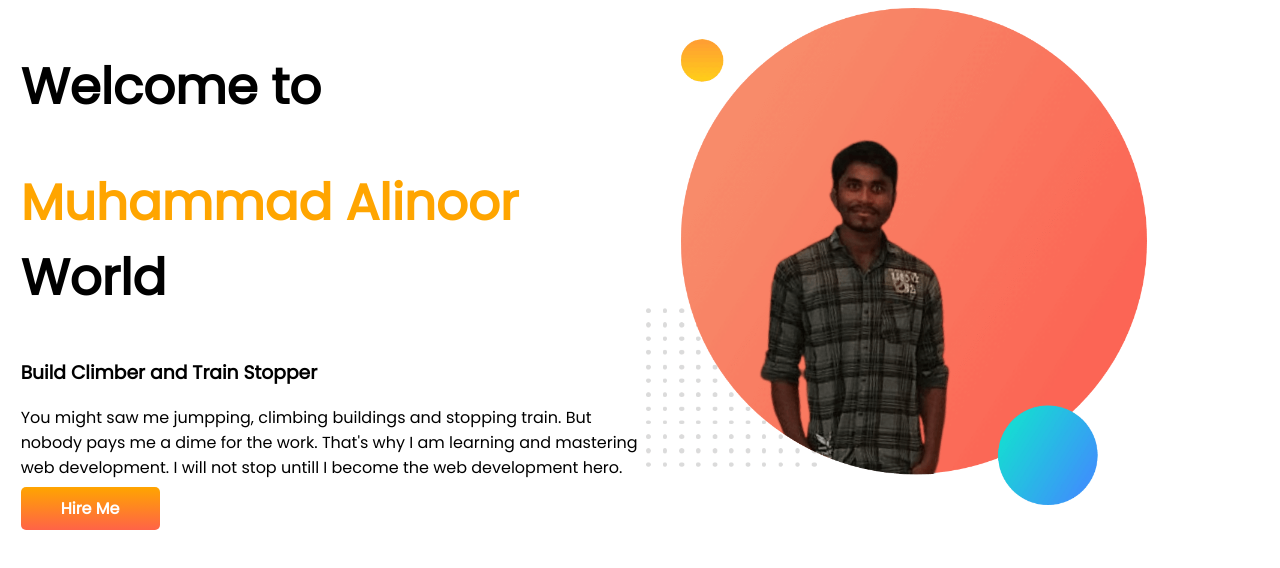
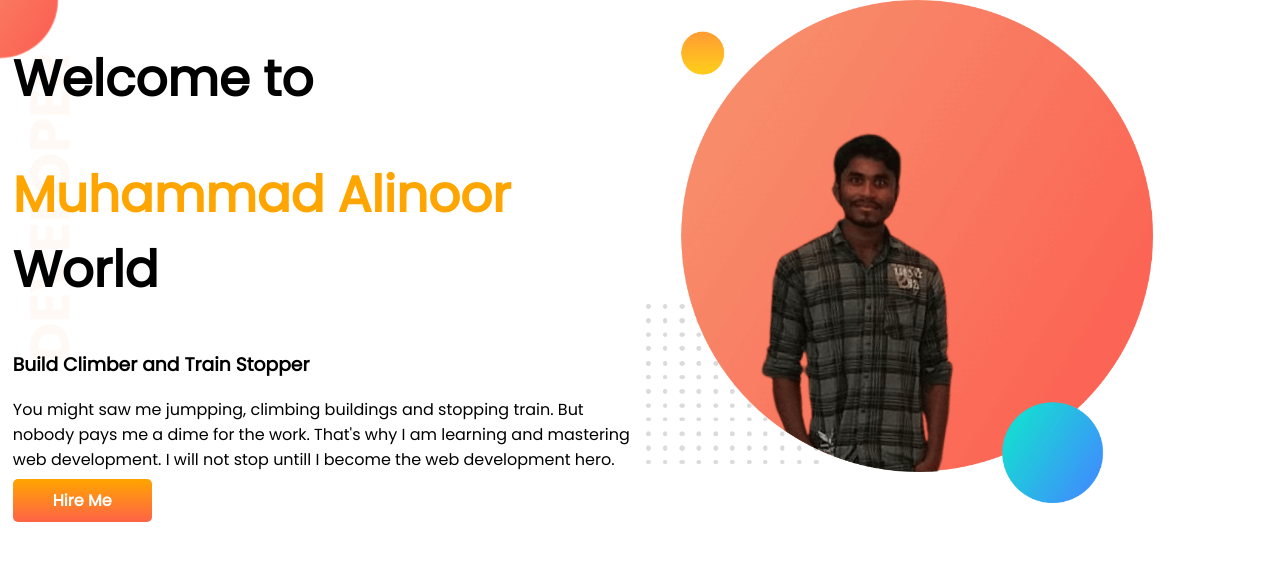
Before and after one commit to Muhammad-Alinoor/developer-portfolio, a plain HTML site: page index.html in a window 1280 px wide. Drawn offline with Linux system fonts and the light colour scheme.

Commit message:
top banner added

```diff
--- a/index.html
+++ b/index.html
@@ -15,7 +15,7 @@
     <link rel="shortcut icon" href="images/logo.jpg" type="image/x-icon">
 </head>
 <body>
-    <section>
+    <section class="top-banner">
         <div class="half-width">
             <h1>Welcome to</h1>
             <h1><span class="orange-color">Muhammad Alinoor</span> World</h1>
--- a/style/style.css
+++ b/style/style.css
@@ -1,5 +1,6 @@
 body{
     font-family: 'Poppins', sans-serif;
+    margin: 0;
 }
 h1{
     font-size: 50px;
@@ -25,3 +26,7 @@ section{
     color: white;
     font-weight: 700;
 }
+.top-banner{
+    background-image: url(../images/top-banner.png);
+    background-repeat: no-repeat;
+}
```
